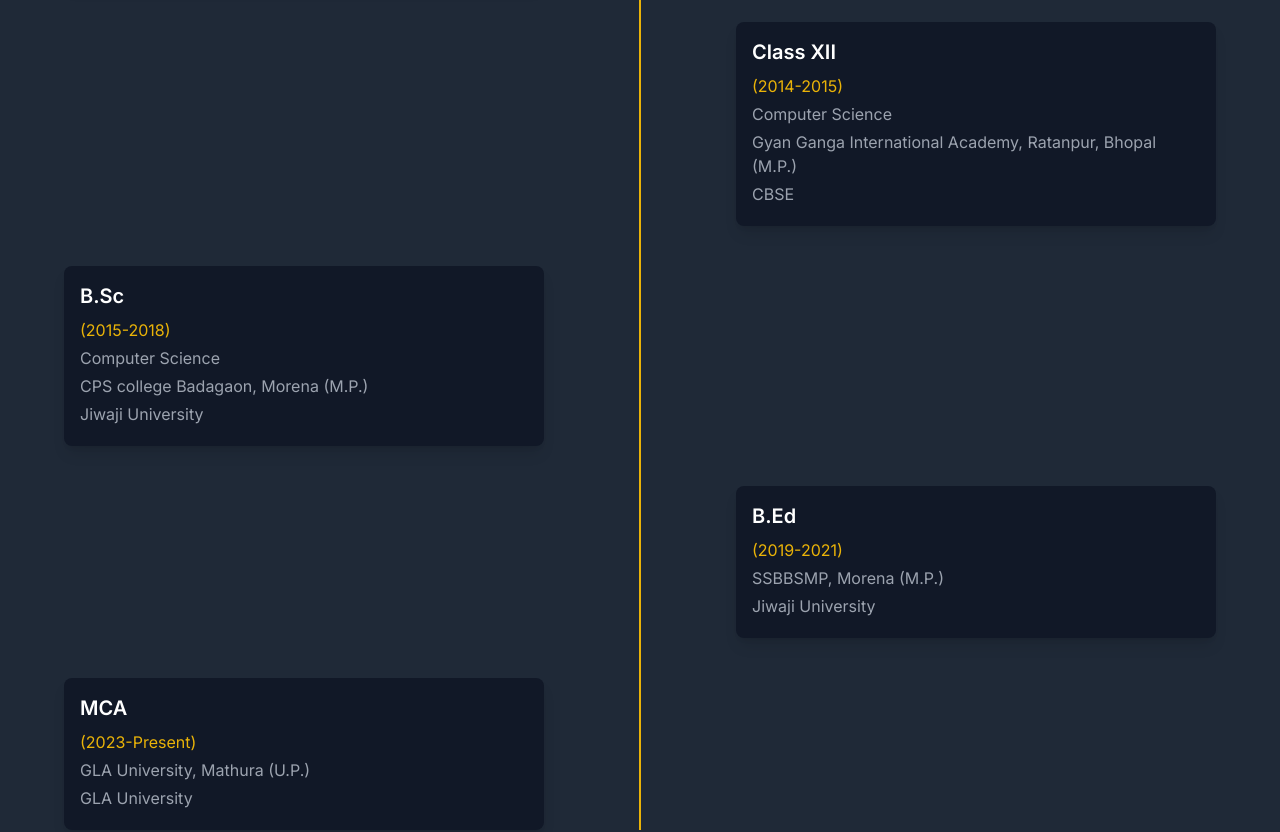
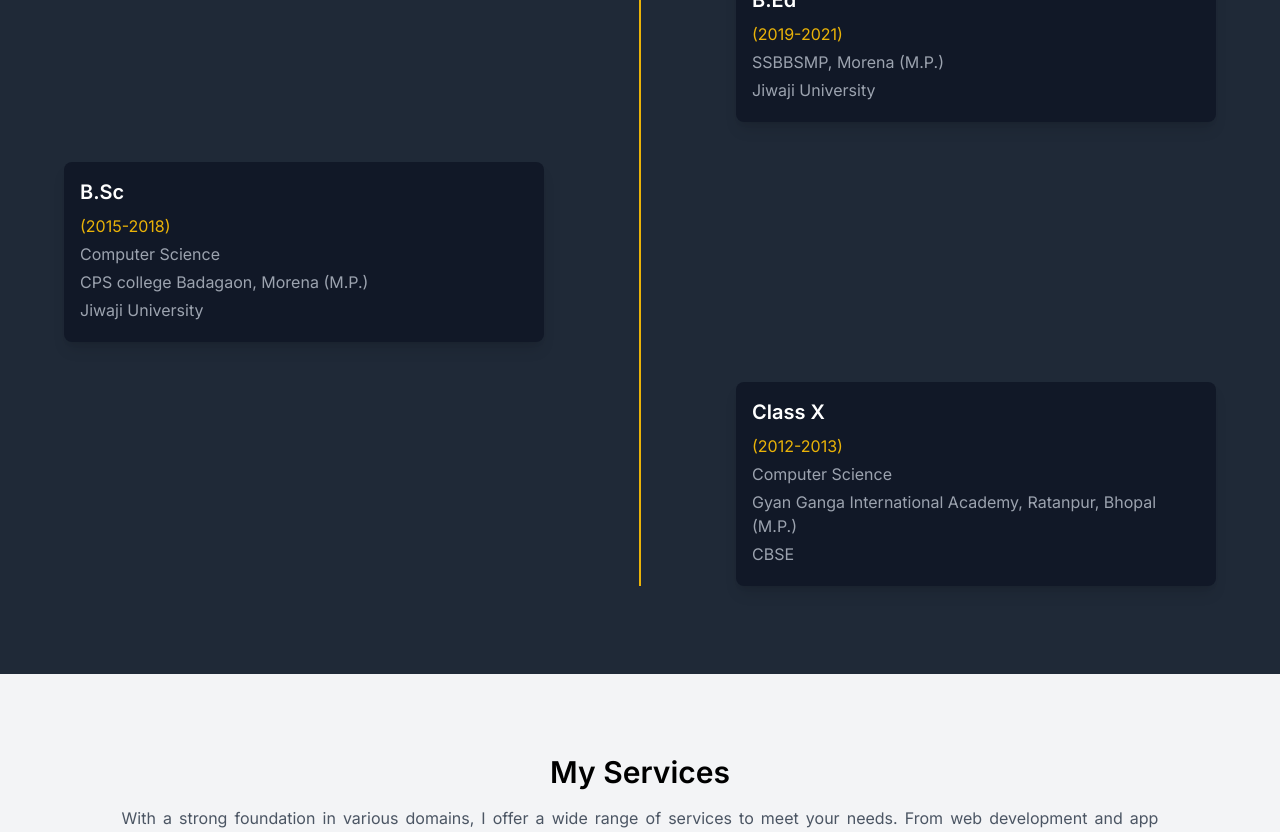
Before and after one commit to NSINGHRAJPUT/Portfolio-bw, a Next.js app: page / in a window 1280 px wide. Shown: the part 3300-4132 px from the top of the page. Built offline with nearby package versions, Linux system fonts and the light colour scheme.

Commit message:
education

```diff
--- a/src/app/_components/Education.jsx
+++ b/src/app/_components/Education.jsx
@@ -4,18 +4,16 @@ import React from "react";
 
 const educationDetails = [
   {
-    degree: "Class X",
-    year: "(2012-2013)",
-    major: "Computer Science",
-    institution: "Gyan Ganga International Academy, Ratanpur, Bhopal (M.P.)",
-    board: "CBSE",
+    degree: "MCA",
+    year: "(2023-Present)",
+    institution: "GLA University, Mathura (U.P.)",
+    university: "GLA University",
   },
   {
-    degree: "Class XII",
-    year: "(2014-2015)",
-    major: "Computer Science",
-    institution: "Gyan Ganga International Academy, Ratanpur, Bhopal (M.P.)",
-    board: "CBSE",
+    degree: "B.Ed",
+    year: "(2019-2021)",
+    institution: "SSBBSMP, Morena (M.P.)",
+    university: "Jiwaji University",
   },
   {
     degree: "B.Sc",
@@ -25,16 +23,11 @@ const educationDetails = [
     university: "Jiwaji University",
   },
   {
-    degree: "B.Ed",
-    year: "(2019-2021)",
-    institution: "SSBBSMP, Morena (M.P.)",
-    university: "Jiwaji University",
-  },
-  {
-    degree: "MCA",
-    year: "(2023-Present)",
-    institution: "GLA University, Mathura (U.P.)",
-    university: "GLA University",
+    degree: "Class X",
+    year: "(2012-2013)",
+    major: "Computer Science",
+    institution: "Gyan Ganga International Academy, Ratanpur, Bhopal (M.P.)",
+    board: "CBSE",
   },
 ];
 
```
